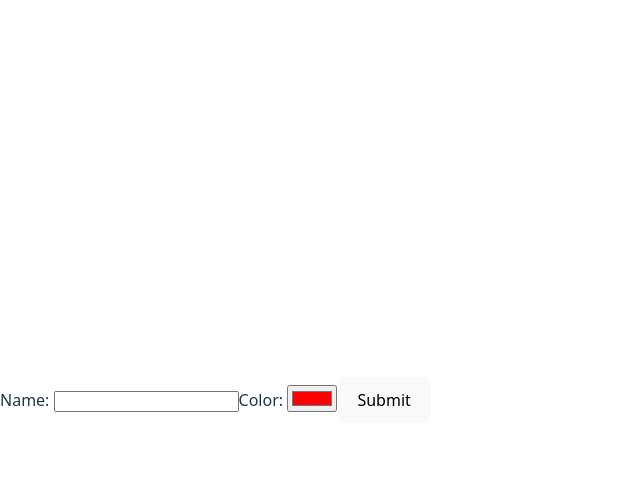
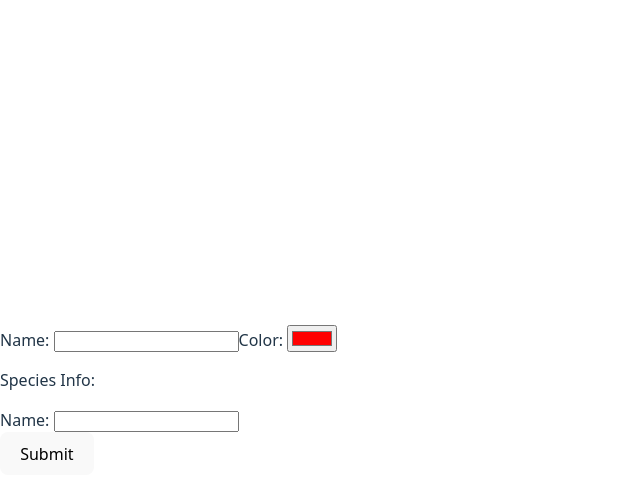
Before and after one commit to TroutBrashear/void-crowns, a React (Vite) app: page / in a window 1280 px wide. Both pictures are taken after a click on the button "Start New Game". Shown: the top 498 px of the page, without its empty margins (0-640 px from the left). Built offline with nearby package versions, Linux system fonts and the light colour scheme.

Commit message:
feat(ui): added OrgCreation section for species customization

```diff
--- a/src/components/OrgCreation.tsx
+++ b/src/components/OrgCreation.tsx
@@ -6,13 +6,14 @@ export function OrgCreation() {
 
     const [name, setName] = useState('');
     const [color, setColor] = useState('#ff0000');
+    const [speciesName, setSpeciesName] = useState('');
 
     const setAppState = useUiStore(state => state.setAppState);
     const initializeNewGame = useGameStore(state => state.initializeNewGame);
 
 
     const startGame = () => {
-        initializeNewGame({playerOrgName: name, playerOrgColor: color});
+        initializeNewGame({playerOrgName: name, playerOrgColor: color, playerSpecies: speciesName});
         setAppState('in_game');
     };
 
@@ -22,6 +23,11 @@ export function OrgCreation() {
             <input type="text" id="orgName" value={name} onChange={(e) => setName(e.target.value)} />
             <label htmlFor="orgColor">Color: </label>
             <input type="color" id="orgColor" value={color} onChange={(e) => setColor(e.target.value)} />
+            <div>
+                <p>Species Info:</p>
+                <label htmlFor="speciesName">Name: </label>
+                <input type="text" id="speciesName" value={speciesName} onChange={(e) => setSpeciesName(e.target.value)}/>
+            </div>
             <button onClick= {startGame}>Submit</button>
         </div>
     );
--- a/src/state/gameStore.ts
+++ b/src/state/gameStore.ts
@@ -269,7 +269,7 @@ export const useGameStore = create<GameStoreState>((set, get) => {
     set(engineAssignResearch(get(), payload.buildingId, payload.researchId));
   },
 
-  initializeNewGame: (payload: { playerOrgName: string, playerOrgColor: string }) => {
+  initializeNewGame: (payload: { playerOrgName: string, playerOrgColor: string, playerSpecies: string }) => {
     //currently, generate functions are using a set value. This will later be based on game settings.
     const { systems, planetoids, lanes } = generateGalaxy(500);
     const { orgs, chars } = generateStartingOrgs(6);
--- a/src/types/gameState.ts
+++ b/src/types/gameState.ts
@@ -395,7 +395,7 @@ export interface GameActions {
   sendDiploRequest: (payload: {targetOrgId: number, originOrgId: number, requestType: DiploType, trade?: { send: Resources, receive: Resources } }) => void;
   colonizePlanetoid: (payload: ColonizePayload) => void;
   beginPlanetoidSurvey: (payload: ColonizePayload) => void;
-  initializeNewGame: (payload: {playerOrgName: string, playerOrgColor: string} ) => void;
+  initializeNewGame: (payload: {playerOrgName: string, playerOrgColor: string, playerSpecies: string} ) => void;
   assignCharacter: (payload: {charId: number, assignmentTargetId: number, assignmentType: CharacterAssignment}) => void;
   assignResearch: (payload: {buildingId: number, researchId: string }) => void;
   getOrgResearchOptions: (orgId: number) => string[];
```
